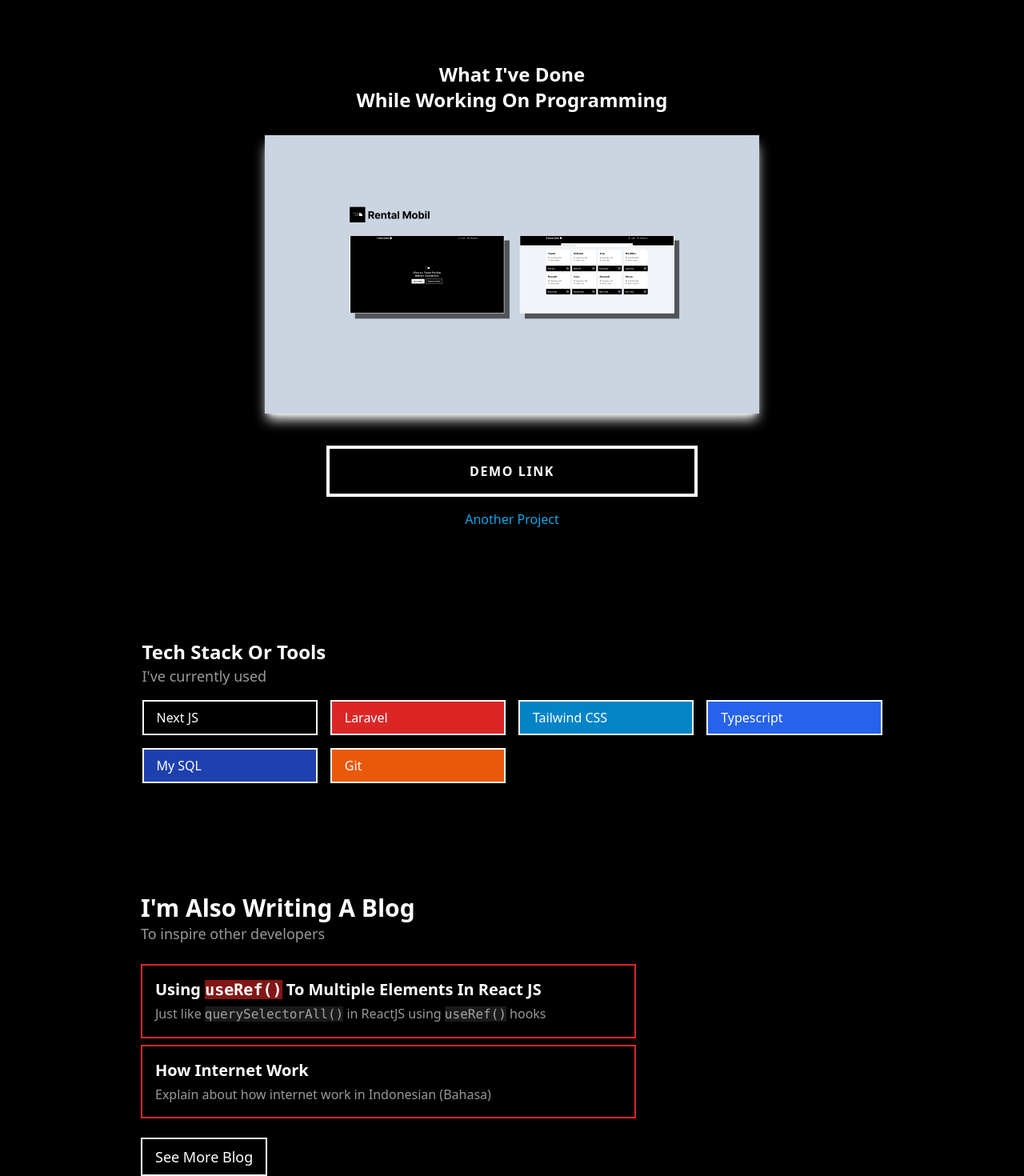
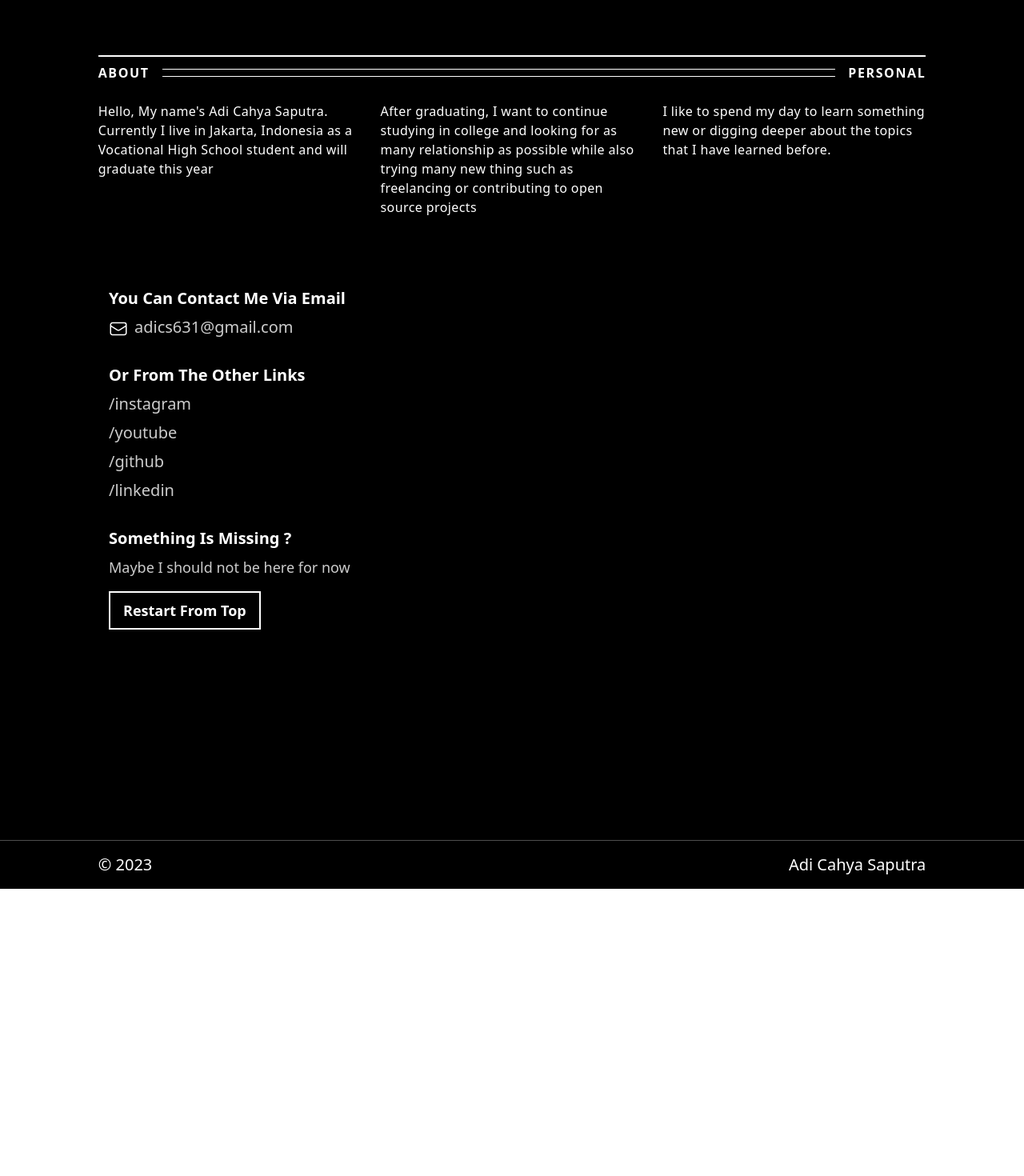
Before and after one commit to AdiCahyaSaputra/personal-website, a Next.js app: page / in a window 1280 px wide. Shown: the part 840-2310 px from the top of the page at 80% size. After the commit the page ends 1951 px from the top, so only its background shows below. Built offline with nearby package versions, Linux system fonts and the light colour scheme.

Commit message:
feat(AboutSection): remove all section and change it to the new one

```diff
--- /dev/null
+++ b/components/section/AboutSection.tsx
@@ -0,0 +1,45 @@
+import Container, { container } from 'components/reusable/global/Container'
+import React from 'react'
+
+const AboutSection: React.FC = () => {
+  return (
+    <section className='py-10 text-white selection:bg-white selection:text-black'>
+      <Container className={container({ size: "large" })}>
+
+        <div className='border-t-2 space-x-4 font-semibold py-2 flex justify-between items-center uppercase tracking-widest border-white'>
+          <p>About</p>
+
+          <div className='w-full space-y-2'>
+            <div className='w-full bg-white h-px' />
+            <div className='w-full bg-white h-px' />
+          </div>
+
+          <p>Personal</p>
+        </div>
+
+        <div className='grid grid-cols-12 gap-x-6 mt-4 gap-y-4'>
+
+          <div className='md:col-span-4 col-span-12 tracking-wide'>
+            <p>
+              Hello, My name&apos;s Adi Cahya Saputra. Currently I live in Jakarta, Indonesia as a Vocational High School student and will graduate this year
+            </p>
+          </div>
+          <div className='md:col-span-4 col-span-12 tracking-wide'>
+            <p>
+              After graduating, I want to continue studying in college and looking for as many relationship as possible while also trying many new thing such as freelancing or contributing to open source projects
+            </p>
+          </div>
+          <div className='md:col-span-4 col-span-12 tracking-wide'>
+            <p>
+              I like to spend my day to learn something new or digging deeper about the topics that I have learned before.
+            </p>
+          </div>
+
+        </div>
+
+      </Container>
+    </section>
+  )
+}
+
+export default AboutSection
--- a/components/section/BlogSection.tsx
+++ /dev/null
@@ -1,66 +0,0 @@
-import { useRouter } from "next/router"
-import Container, { container } from "../reusable/global/Container"
-
-const blogs = [
-  {
-    link: "https://adics.hashnode.dev/using-useref-to-multiple-elements-in-react-js",
-    label: <>Using <code className="bg-red-600/60">useRef()</code> To Multiple Elements In React JS</>,
-    desc: <>Just like <code className="bg-white/10">querySelectorAll()</code> in ReactJS using <code className="bg-white/10">useRef()</code> hooks</>
-  },
-  {
-    link: "https://adics.hashnode.dev/apa-itu-internet",
-    label: <>How Internet Work</>,
-    desc: <>Explain about how internet work in Indonesian (Bahasa)</>
-  },
-]
-
-const BlogSection: React.FC = () => {
-  const router = useRouter()
-
-  const clickHandler = () => {
-      setTimeout(() => {
-        router.push('/blog')
-      }, 500);
-    }
-
-  return (
-    <section className="bg-black text-white py-12 h-screen">
-      <Container className={container({ size: "medium" })}>
-
-        <div>
-
-          <h1 className="text-3xl font-bold selection:text-black selection:bg-white">{"I'm Also Writing A Blog"}</h1>
-          <p className="text-lg selection:text-black selection:bg-white text-white/60">
-            To inspire other developers
-          </p>
-
-        </div>
-
-        <div className="mt-6 space-y-2 lg:w-8/12">
-
-          {blogs.map((blog, index) => (
-            <article key={index} className="p-4 border-2 border-red-600">
-              <a href={blog.link} className="text-xl font-bold cursor-pointer hover:underline select-none">
-                {blog.label}
-              </a>
-              <p className="mt-1 selection:bg-white selection:text-black text-white/60">
-                {blog.desc}
-              </p>
-            </article>
-          ))}
-
-        </div>
-
-        <div className="mt-6 relative lg:w-max group overflow-hidden">
-          <button onClick={clickHandler} className="select-none cursor-pointer transition-all duration-500 lg:w-max w-full text-center text-white group-hover:text-black border-2 border-white py-2 px-4 active:scale-95 text-lg font-medium bg-transparent relative z-10">
-            See More Blog
-          </button>
-          <div className="duration-500 absolute left-0 top-0 w-full h-full bg-white translate-x-full group-hover:translate-x-0 transition-all z-0"/>
-        </div>
-
-      </Container>
-    </section>
-  )
-}
-
-export default BlogSection
--- a/components/section/HeroSection.tsx
+++ b/components/section/HeroSection.tsx
@@ -12,7 +12,7 @@ const HeroSection: React.FC = () => {
   return (
     <section
       className="flex bg-black text-white flex-col justify-center h-screen" >
-      <Container className={container({ size: "medium" })}>
+      <Container className={container({ size: "large" })}>
 
         <div className={`overflow-hidden text-3xl transition-all font-bold text-white selection:text-black selection:bg-white w-max`}>
           <h1>Just A Fullstuck Developer <br />From Indonesia</h1>
--- a/components/section/ProjectSection.tsx
+++ /dev/null
@@ -1,59 +0,0 @@
-// Lib
-import { useRouter } from 'next/router'
-import Image from 'next/image'
-
-// Components
-import Container, { container } from "../reusable/global/Container"
-import Link from 'next/link'
-
-const ProjectSection: React.FC = () => {
-  const router = useRouter()
-
-  const clickHandler = () => {
-    setTimeout(() => {
-      router.push('/projects')
-    }, 500);
-  }
-
-  return (
-    <section className="bg-black text-white py-12 select-none">
-
-      <Container className={container({ size: "medium", className: "h-full" })}>
-
-        <h1 className='text-2xl font-bold text-center'>What I&apos;ve Done <br />While Working On Programming</h1>
-
-        <div className='flex justify-center mt-7'>
-          <div className='w-full lg:w-2/3 aspect-video shadow-lg shadow-white' style={{
-            backgroundImage: `url('/img/rental-mobil.png')`,
-            backgroundSize: 'cover'
-          }}>
-          </div>
-        </div>
-
-        <div className='flex flex-col space-y-4 items-center justify-center mt-10'>
-
-          <div className='overflow-hidden w-full lg:w-1/2'>
-            <div className="transition-all duration-500 relative w-full group overflow-hidden">
-
-              <button className="py-4 px-8 bg-transparent w-full text-white font-bold
-                border-4 border-white select-none group-hover:text-black cursor-pointer
-                active:scale-95 uppercase tracking-widest relative z-10 transition-all duration-500">
-                Demo Link
-              </button>
-              <div className="z-0 absolute py-4 px-8 left-0 top-0 w-full h-full bg-white -translate-x-full group-hover:translate-x-0 transition-all duration-500" />
-
-            </div>
-          </div>
-
-          <Link href='/projects' className='text-sky-500 hover:underline'>
-            Another Project
-          </Link>
-        </div>
-
-      </Container>
-
-    </section>
-  )
-}
-
-export default ProjectSection
--- a/components/section/SkillSection.tsx
+++ /dev/null
@@ -1,57 +0,0 @@
-import Container, { container } from "../reusable/global/Container"
-import TechStack, { card } from "../reusable/card/TechStack"
-
-const techStacks = [
-  {
-    name: "Next JS",
-    variant: "black"
-  },
-  {
-    name: "Laravel",
-    variant: "red"
-  },
-  {
-    name: "Tailwind CSS",
-    variant: "sky"
-  },
-  {
-    name: "Typescript",
-    variant: "blue"
-  },
-  {
-    name: "My SQL",
-    variant: "dark-blue"
-  },
-  {
-    name: "Git",
-    variant: "orange"
-  },
-]
-
-const SkillSection: React.FC = () => {
-  return (
-    <section className="py-10 bg-black text-white">
-      <div className="bg-black border-2 border-black py-12">
-        <Container className={container({ size: "medium" })}>
-
-          <div>
-
-            <h1 className="text-2xl font-bold selection:bg-white selection:text-black">Tech Stack Or Tools</h1>
-            <p className="text-lg text-white/60 selection:bg-white selection:text-black">{"I've currently used"}</p>
-
-          </div>
-
-          <ul className="grid grid-cols-12 gap-4 mt-4 select-none">
-            {techStacks.map((tech, index) => (
-              /** @ts-ignore */
-              <TechStack tech={tech.name} key={index} className={card({ intent: tech.variant })} />
-            ))}
-          </ul>
-
-        </Container>
-      </div>
-    </section>
-  )
-}
-
-export default SkillSection
--- a/pages/index.tsx
+++ b/pages/index.tsx
@@ -4,11 +4,9 @@ import Head from "next/head"
 
 // Components
 import Navbar from "../components/reusable/global/Navbar"
-import BlogSection from "../components/section/BlogSection"
 import HeroSection from "../components/section/HeroSection"
-import ProjectSection from "../components/section/ProjectSection"
-import SkillSection from "../components/section/SkillSection"
 import FooterSection from "../components/section/FooterSection"
+import AboutSection from "components/section/AboutSection"
 
 const Home: NextPage = () => {
   return (
@@ -21,11 +19,7 @@ const Home: NextPage = () => {
       <main className="bg-black">
         <Navbar />
         <HeroSection />
-        <ProjectSection />
-        <SkillSection />
-        <BlogSection />
-
-
+        <AboutSection/>
       </main>
 
       <FooterSection />
```
Also changed, not shown: public/img/rental-mobil.png, 1 other file (tests, documents, lock files or other folders).
